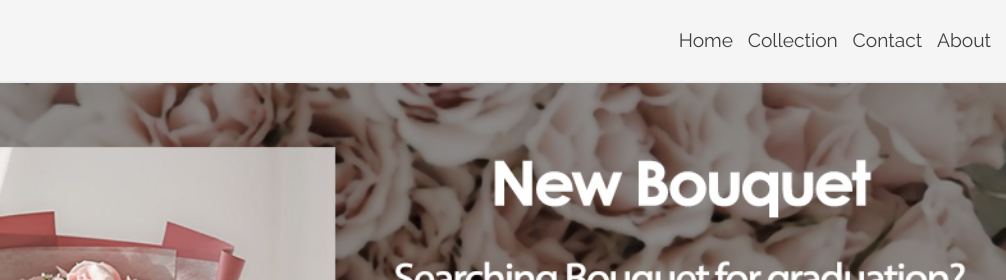
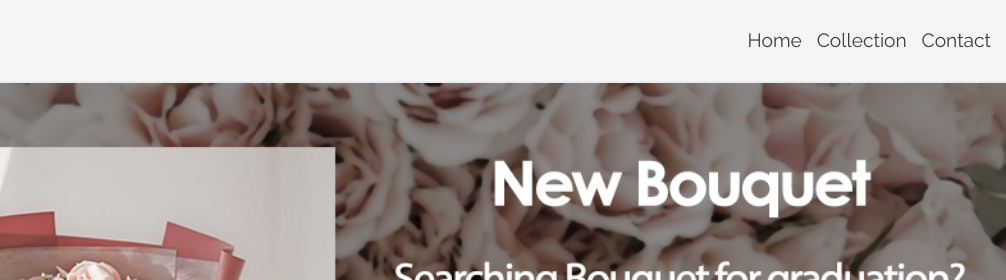
Before and after one commit to KamingLo/flower, a plain HTML site: page index.html in a window 1280 px wide. Shown: the top 280 px of the page, 274-1280 px from the left. Drawn offline with Linux system fonts and the light colour scheme.

Commit message:
Update index.html

```diff
--- a/index.html
+++ b/index.html
@@ -17,7 +17,6 @@
         <a class="navbtn" href="index.html">Home</a>
         <a class="navbtn" href="collection.html">Collection</a>
         <a class="navbtn"  href="#Contact">Contact</a>
-        <a class="navbtn" href="About">About</a>
     </div>
 </div>
 
```
